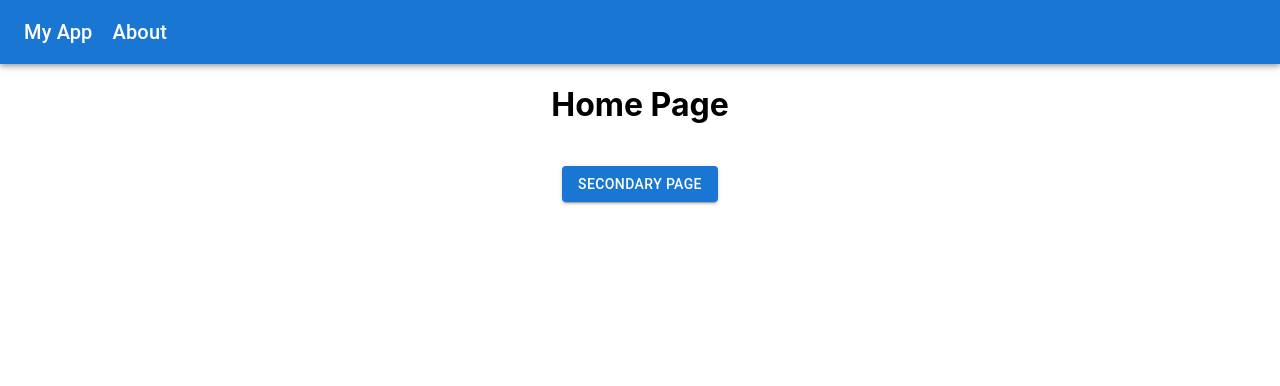
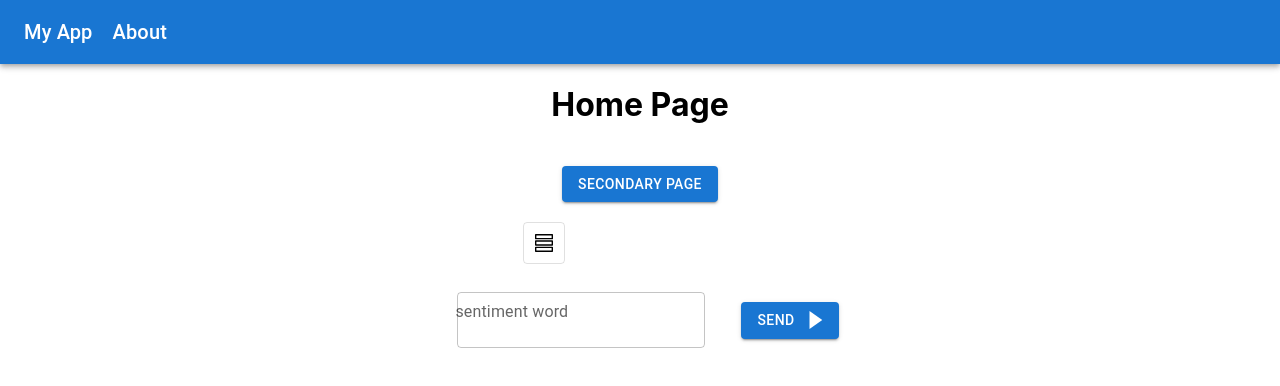
Before and after one commit to KhongKevin/sentiment-web-app, a React (Create React App) app: page /HomePage in a window 1280 px wide. Shown: the top 386 px of the page. Built offline with nearby package versions, Linux system fonts and the light colour scheme.

Commit message:
formatted main page

```diff
--- a/src/pages/HomePage.js
+++ b/src/pages/HomePage.js
@@ -2,7 +2,23 @@
 import React from 'react';
 import { Link } from 'react-router-dom';
 import Button from '@mui/material/Button';
+import { ToggleButton } from '@mui/material';
+import { TextField } from '@mui/material';
 import SecondaryPage from './SecondaryPage';
+
+
+const SendIcon = () => (
+  <svg xmlns="http://www.w3.org/2000/svg" viewBox="0 0 24 24" width="24" height="18">
+    <path d="M21.7 12l-17-12v24z" fill="#FFFFFF"/>
+    <path d="M0 0h24v24H0z" fill="none"/>
+  </svg>
+);
+
+const ViewListIcon = () => (
+  <svg xmlns="http://www.w3.org/2000/svg" fill="#000000" width="18" height="18" viewBox="0 0 52 52" data-name="Layer 1" id="Layer_1"><path d="M50,15.52H2a2,2,0,0,1-2-2V2A2,2,0,0,1,2,0H50a2,2,0,0,1,2,2V13.52A2,2,0,0,1,50,15.52Zm-46-4H48V4H4Z"/><path d="M50,33.76H2a2,2,0,0,1-2-2V20.24a2,2,0,0,1,2-2H50a2,2,0,0,1,2,2V31.76A2,2,0,0,1,50,33.76Zm-46-4H48V22.24H4Z"/><path d="M50,52H2a2,2,0,0,1-2-2V38.48a2,2,0,0,1,2-2H50a2,2,0,0,1,2,2V50A2,2,0,0,1,50,52ZM4,48H48V40.48H4Z"/></svg>
+)
+
+
 const HomePage = () => {
     return (
       <div style={{ display: 'flex', flexDirection: 'column', alignItems: 'center', gap: '20px' }}>
@@ -10,6 +26,18 @@ const HomePage = () => {
         <Link to="/SecondaryPage">
           <Button variant="contained" color="primary">Secondary Page</Button>
         </Link>
+        <div style={{ marginRight: '15%' }}>
+          <ToggleButton value="list" aria-label="list">
+            <ViewListIcon />
+          </ToggleButton>
+        </div>
+        <div style={{ display: 'flex', flexDirection: 'row', alignItems: 'center', gap: '20px' }}>
+          <TextField id="outlined-basic" label="sentiment word" variant="outlined" style={{ padding: '8px 16px' }} />
+          <Button variant="contained" endIcon={<SendIcon />}>
+            Send
+          </Button>
+        </div>
+
       </div>
     );
   };
```
